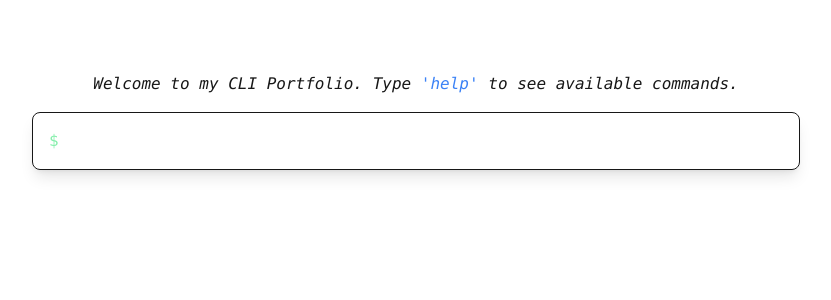
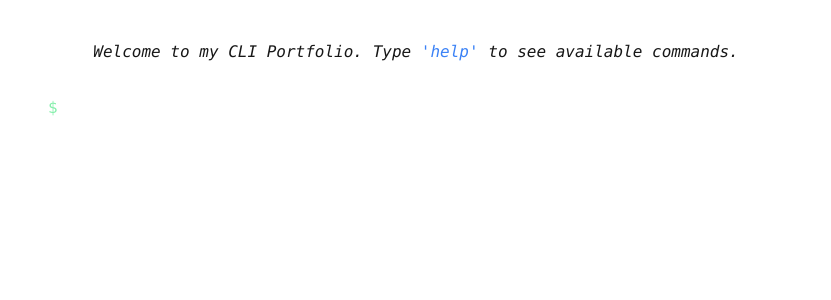
Before and after one commit to maurinw/nextjs-cli-portfolio, a Next.js app: page / in a window 1280 px wide. Shown: the top 300 px of the page, without its empty margins (224-1055 px from the left). Built offline with nearby package versions, Linux system fonts and the light colour scheme.

Commit message:
add modern scrollbar

```diff
--- a/app/components/Terminal.tsx
+++ b/app/components/Terminal.tsx
@@ -75,17 +75,21 @@ export default function Terminal() {
     } else {
       dispatch({
         type: "ADD_ENTRY",
-        entry: "Command not found. Type 'help' for a list of commands.",
+        entry: (
+          <div className="text-red-500">
+            Command not found. Type{" "}
+            <span className="text-blue-500 dark:text-yellow-400">'help'</span>{" "}
+            to see available commands.
+          </div>
+        ),
       });
     }
   };
 
   return (
-    <div className="h-screen bg-[var(--background)] text-[var(--foreground)] font-mono flex flex-col items-center">
-      <div className="w-full flex justify-center mt-8">
-        <Welcome />
-      </div>
-      <div className="w-full max-w-screen-md md:w-3/5 p-4 border border-[var(--foreground)] rounded-lg shadow-lg overflow-y-auto mt-4">
+    <div className="h-screen bg-[var(--background)] text-[var(--foreground)] font-mono flex flex-col items-center pb-10">
+      <Welcome />
+      <div className="w-full max-w-screen-md md:w-3/5 p-4 rounded-lg overflow-y-auto mt-4 custom-scrollbar">
         {state.history.map((line, index) => (
           <div key={index} className="whitespace-pre-wrap">
             {line}
--- a/app/globals.css
+++ b/app/globals.css
@@ -27,3 +27,23 @@ body {
   font-family: Arial, Helvetica, sans-serif;
   transition: background 0.3s ease, color 0.3s ease;
 }
+
+/* Modern Scrollbar Styling */
+::-webkit-scrollbar {
+  width: 8px;
+}
+
+::-webkit-scrollbar-track {
+  background: var(--background);
+  border-radius: 10px;
+}
+
+::-webkit-scrollbar-thumb {
+  background: var(--foreground);
+  border-radius: 10px;
+  transition: background 0.3s;
+}
+
+::-webkit-scrollbar-thumb:hover {
+  background: rgba(61, 61, 61, 0.7);
+}
```
